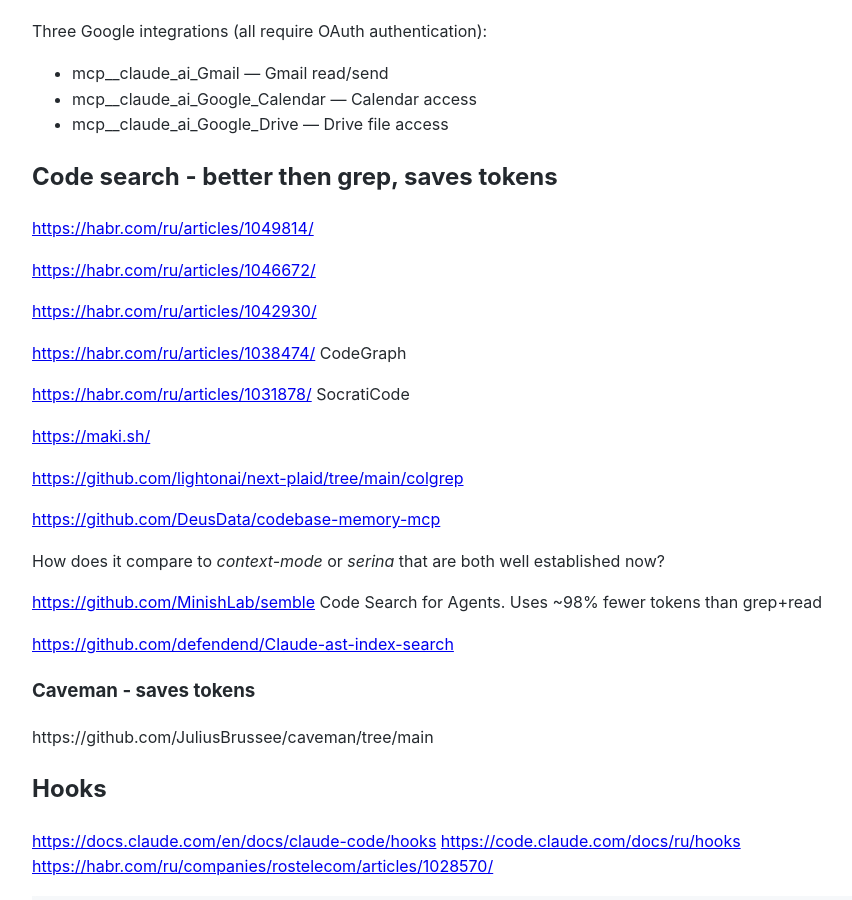
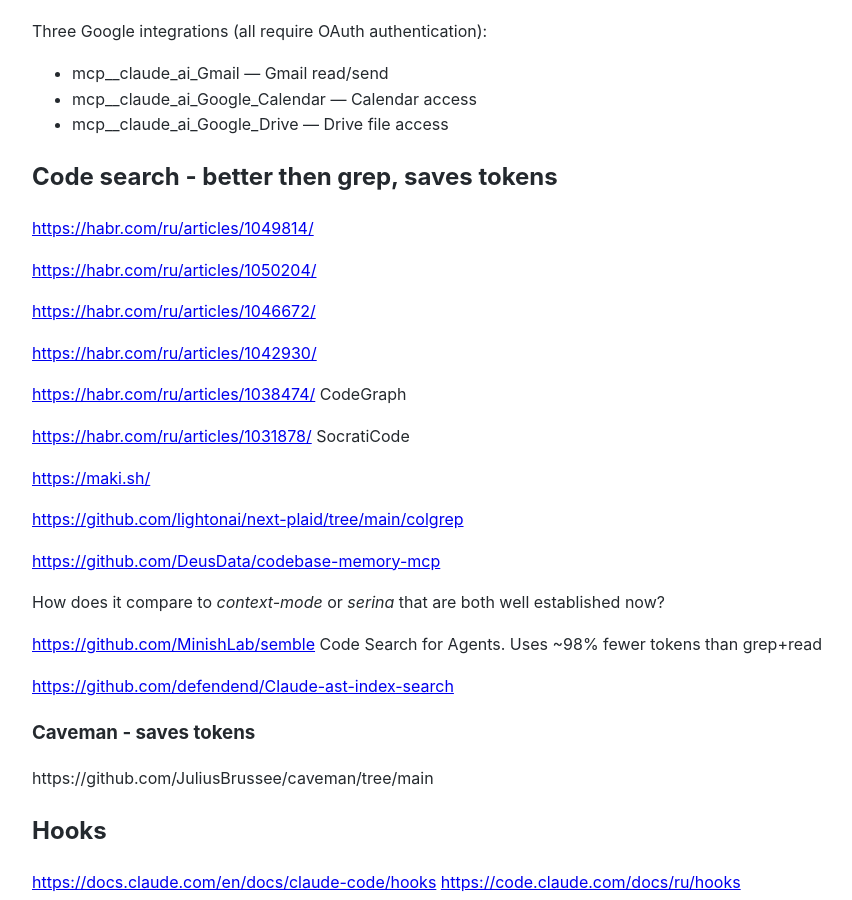
Before and after one commit to Michael-Lubinsky/michael-lubinsky.github.com, a Jekyll site: the page built from ml/agent.md, in a window 1280 px wide and 900 px high, scrolled down 1997 px. Shown: the whole window, without its empty margins (158-1010 px from the left). Built offline with Jekyll 4.4.1, drawn with Linux system fonts in a browser that asks for light colours; our own code applies the rules of GitHub Pages for plain Markdown files.

Commit message:
Update agent.md

```diff
--- a/ml/agent.md
+++ b/ml/agent.md
@@ -108,6 +108,8 @@
 ## Code search - better then grep, saves tokens
 
 <https://habr.com/ru/articles/1049814/>
+
+<https://habr.com/ru/articles/1050204/>
 
 <https://habr.com/ru/articles/1046672/>
 
```
